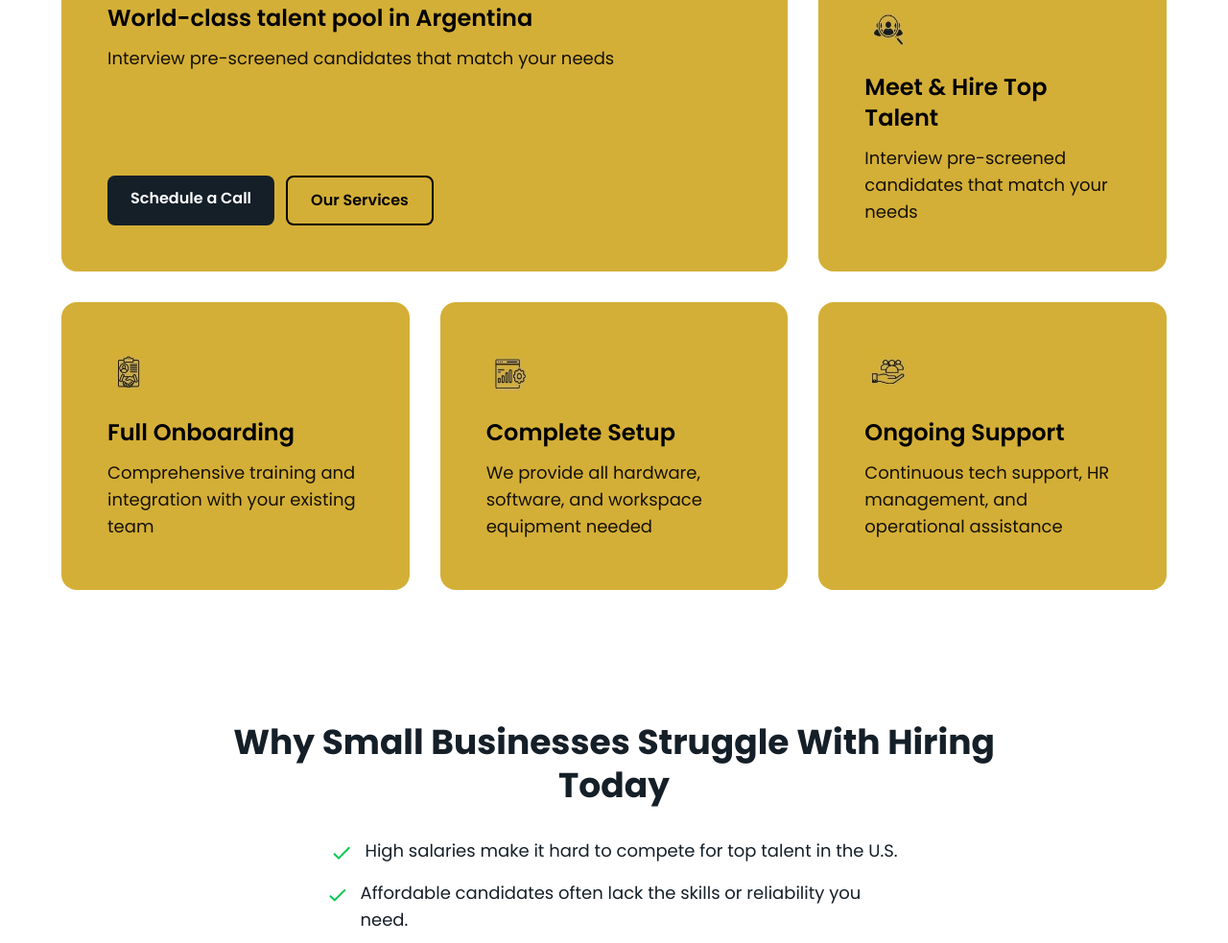
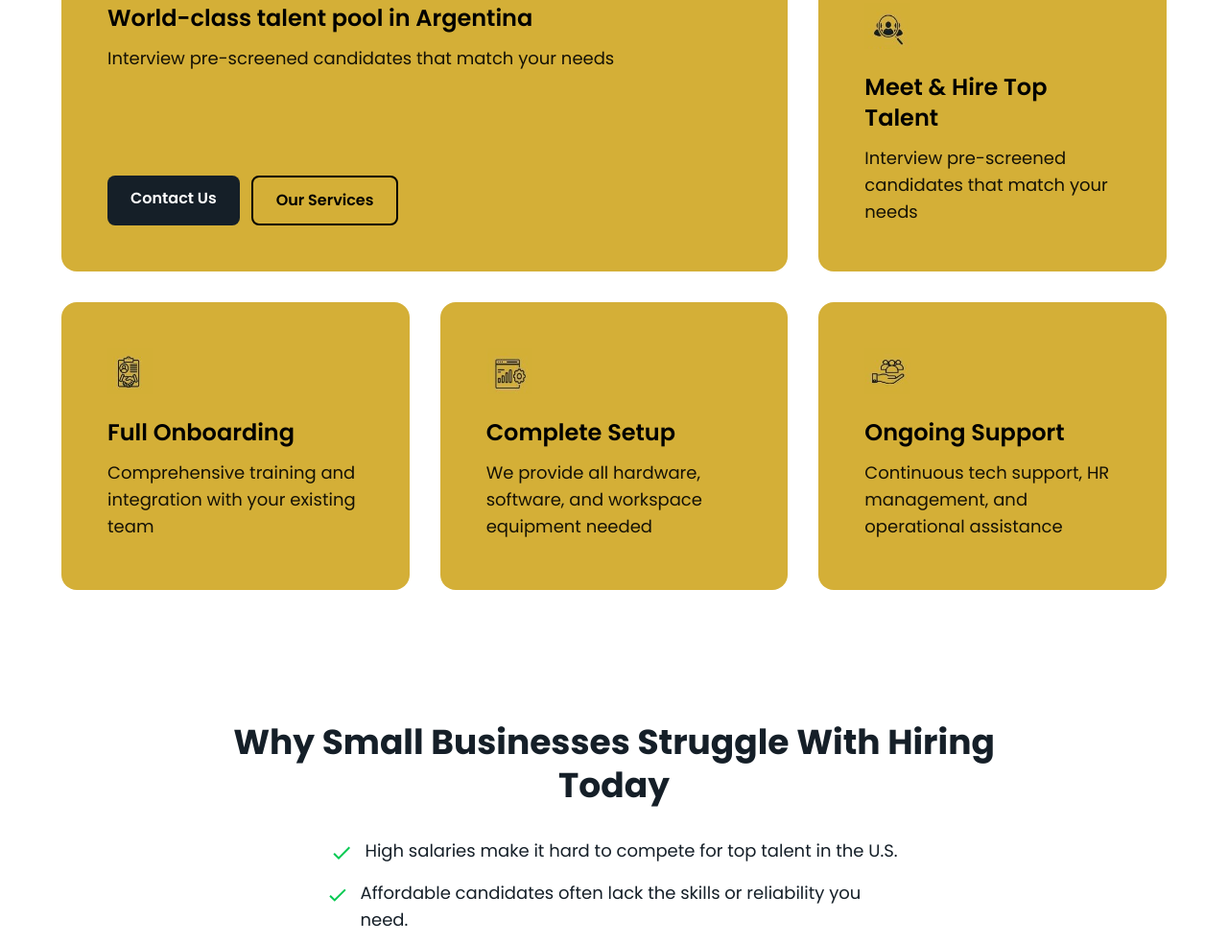
Before and after one commit to salixlabs/o2, an Astro site: page / in a window 1280 px wide. Shown: the part 853-1836 px from the top of the page at 96% size. Built offline with nearby package versions, Linux system fonts and the light colour scheme; Astro itself is replaced by a stand-in of ours.

Commit message:
fix more text

```diff
--- a/src/components/Features.astro
+++ b/src/components/Features.astro
@@ -7,10 +7,9 @@
           <h3 class="font-semibold text-2xl mb-3">World-class talent pool in Argentina</h3>
           <p class="font-normal text-lg opacity-90 mb-6">Interview pre-screened candidates that match your needs</p>
           <div class="flex gap-3 mt-auto">
-            <a href="https://calendar.google.com/calendar/u/0/appointments/schedules/AcZssZ2EV4apkqKge60YgDrj2V7n56gxwNEy2yXWefVfPuiie42bTJWl2EXr4H_3P9-g2hgYaQ3dljOU?gv=true"
-              class="bg-dark-blue text-white py-3 px-6 rounded-lg font-semibold no-underline hover:bg-[#c19b2f] transition"
-              target="_blank">
-              Schedule a Call
+            <a href="/contact-us/"
+              class="bg-dark-blue text-white py-3 px-6 rounded-lg font-semibold no-underline hover:bg-[#c19b2f] transition">
+              Contact Us
             </a>
             <a href="/pricing/"
               class="border-2 border-card-text bg-transparent text-card-text py-3 px-6 rounded-lg font-semibold hover:bg-card-text hover:text-gold transition">
```
